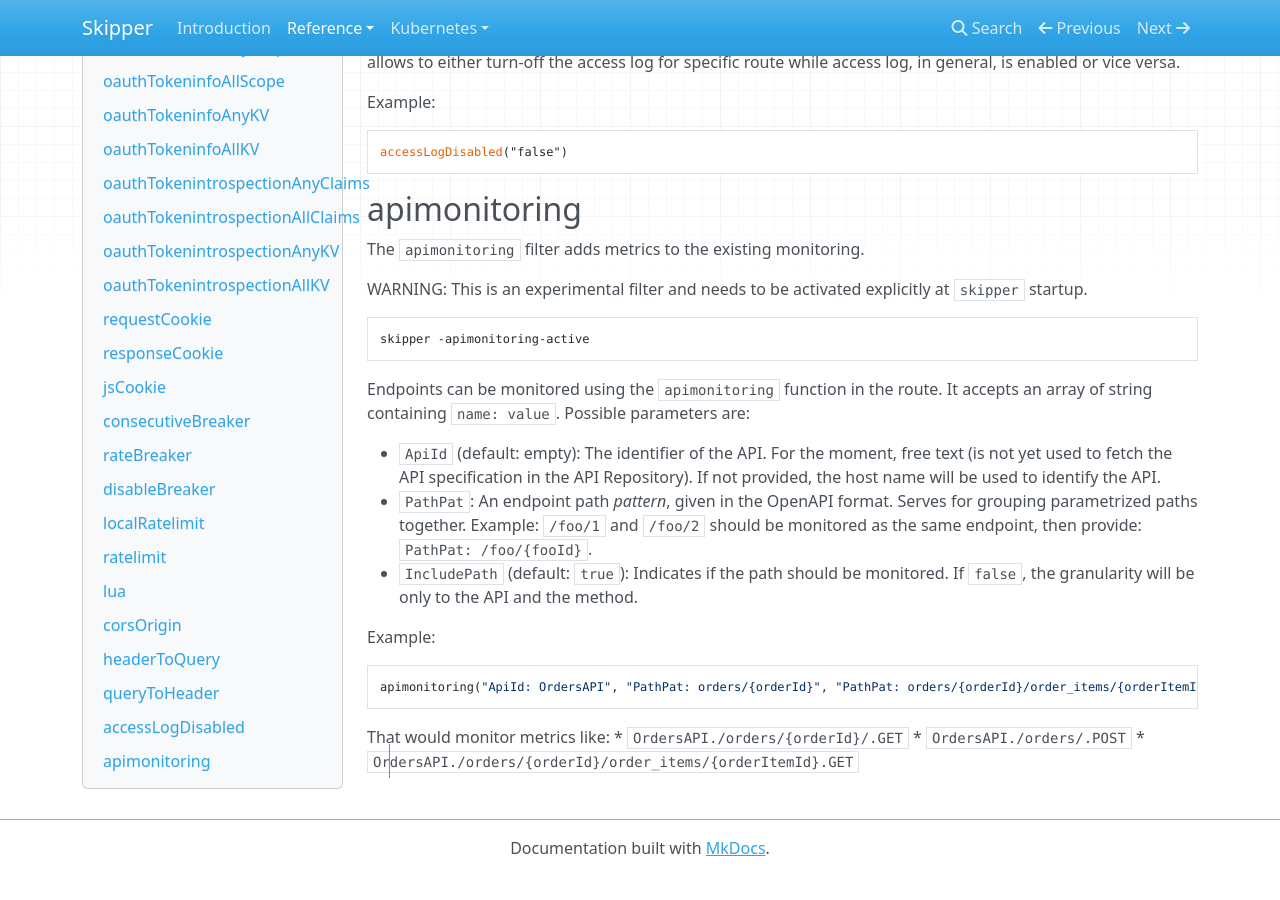
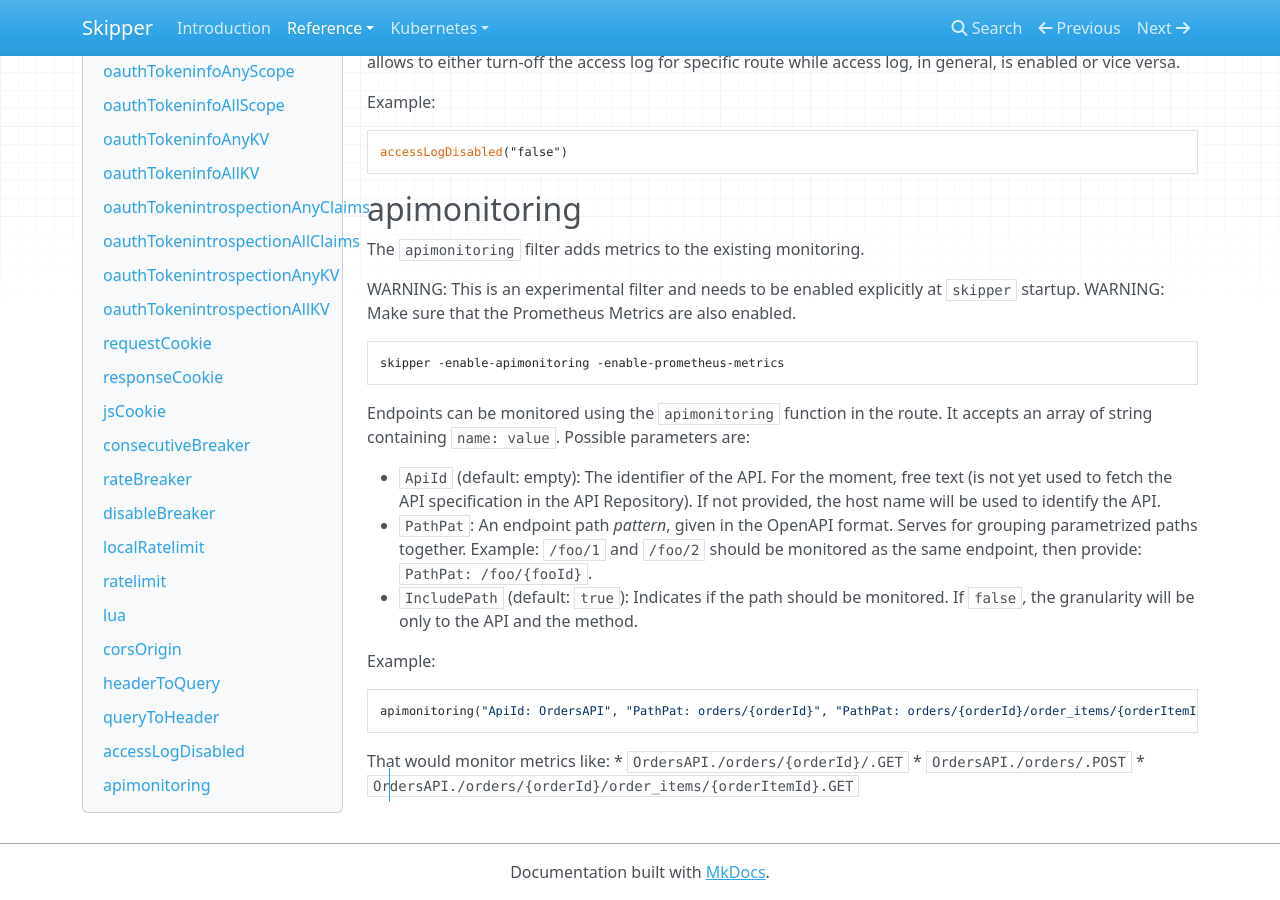
Before and after one commit to zalando/skipper, an MkDocs documentation site: the page built from docs/reference/filters.md, in a window 1280 px wide and 900 px high, scrolled down 13928 px. Built offline with MkDocs 1.6.1, drawn with Linux system fonts in a browser that asks for light colours; nearby versions of some CDN libraries; before the commit the page ends 14804 px from its top, so only the background shows below that.

Commit message:
change CLI flag to `enable-apimonitoring`

````diff
--- a/docs/reference/filters.md
+++ b/docs/reference/filters.md
@@ -769,10 +769,11 @@ accessLogDisabled("false")
 
 The `apimonitoring` filter adds metrics to the existing monitoring.
 
-WARNING: This is an experimental filter and needs to be activated explicitly at `skipper` startup.
+WARNING: This is an experimental filter and needs to be enabled explicitly at `skipper` startup.
+WARNING: Make sure that the Prometheus Metrics are also enabled.
 
 ```bash
-skipper -apimonitoring-active
+skipper -enable-apimonitoring -enable-prometheus-metrics
 ```
 
 Endpoints can be monitored using the `apimonitoring` function in the route. It accepts an array
````
Also changed, not shown: 3 other files.
